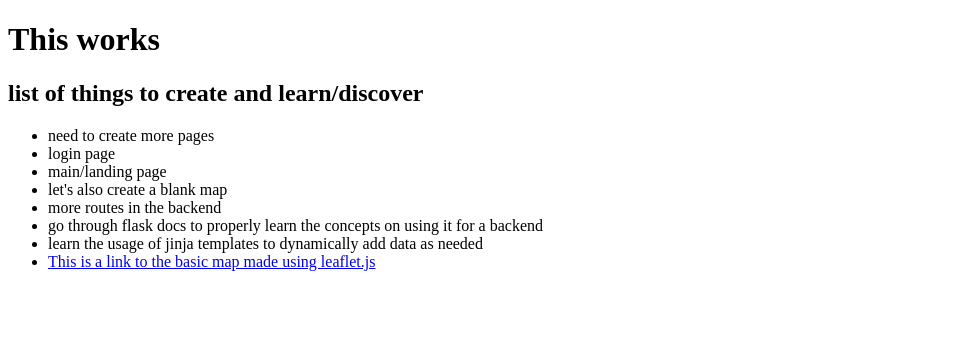
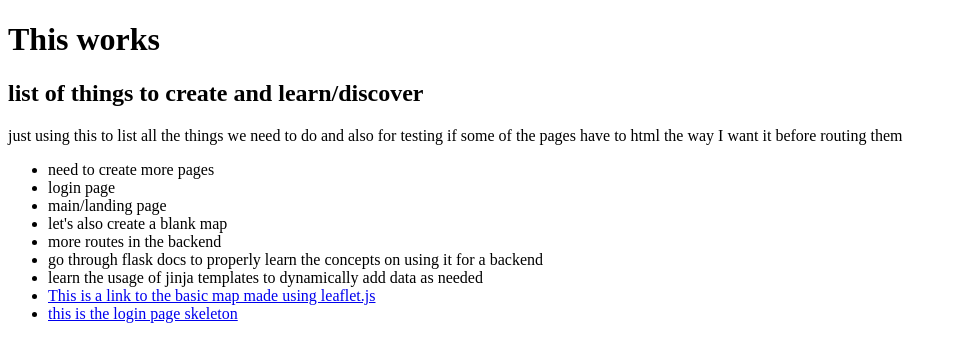
Before and after one commit to anthonyargatoff/LifeCycle-Thugs, a Flask app: page / in a window 1280 px wide. Shown: the top 362 px of the page, without its empty margins (0-958 px from the left). Run offline with Flask 3, Linux system fonts and the light colour scheme.

Commit message:
added login page skeleton to the templates folder

```diff
--- a/flaskr/__init__.py
+++ b/flaskr/__init__.py
@@ -29,7 +29,7 @@ def create_app(test_config=None):
     # root page
     @app.route('/')
     def landing():
-        return render_template('/index.html')
+        return render_template('index.html')
 
     # a simple page that says hello
     @app.route('/hello')
@@ -38,6 +38,10 @@ def create_app(test_config=None):
 
     @app.route('/map')
     def map_page():
-        return render_template('/map.html')
+        return render_template('map.html')
+
+    @app.route('/login')
+    def login_page():
+        return render_template('login.html')
 
     return app
--- a/flaskr/templates/index.html
+++ b/flaskr/templates/index.html
@@ -10,6 +10,7 @@
 
     <main>
         <h2>list of things to create and learn/discover</h2>
+        <p>just using this to list all the things we need to do and also for testing if some of the pages have to html the way I want it before routing them</p>
         <ul>
             <li>need to create more pages</li>
             <li>login page</li>
@@ -19,6 +20,7 @@
             <li>go through flask docs to properly learn the concepts on using it for a backend</li>
             <li>learn the usage of jinja templates to dynamically add data as needed</li>
             <li><a href="/map">This is a link to the basic map made using leaflet.js</a></li>
+            <li><a href="/login">this is the login page skeleton</a></li>
         </ul>
 
     </main>
```
Also changed, not shown: flaskr/templates/login.html (added, +25 -0 lines).
